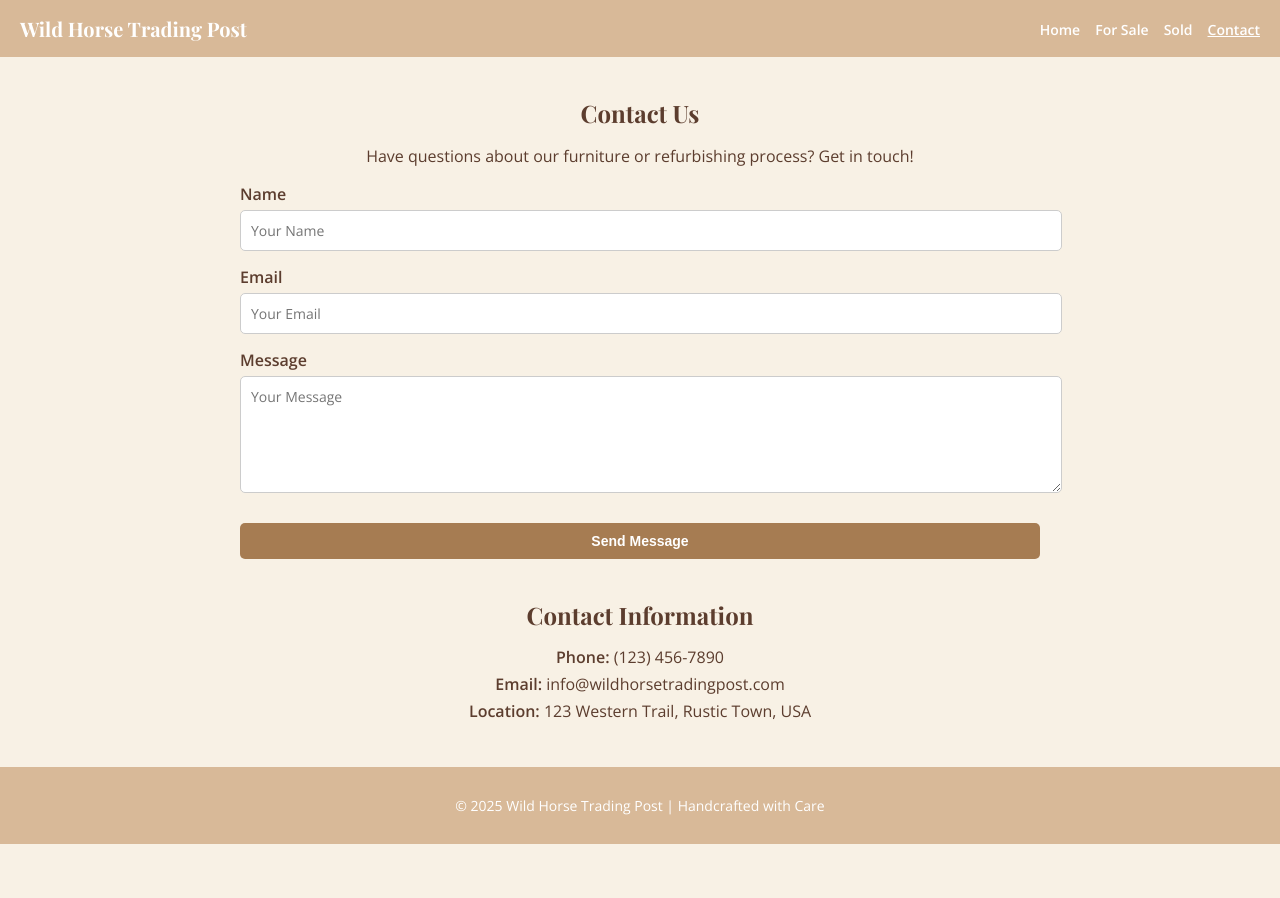
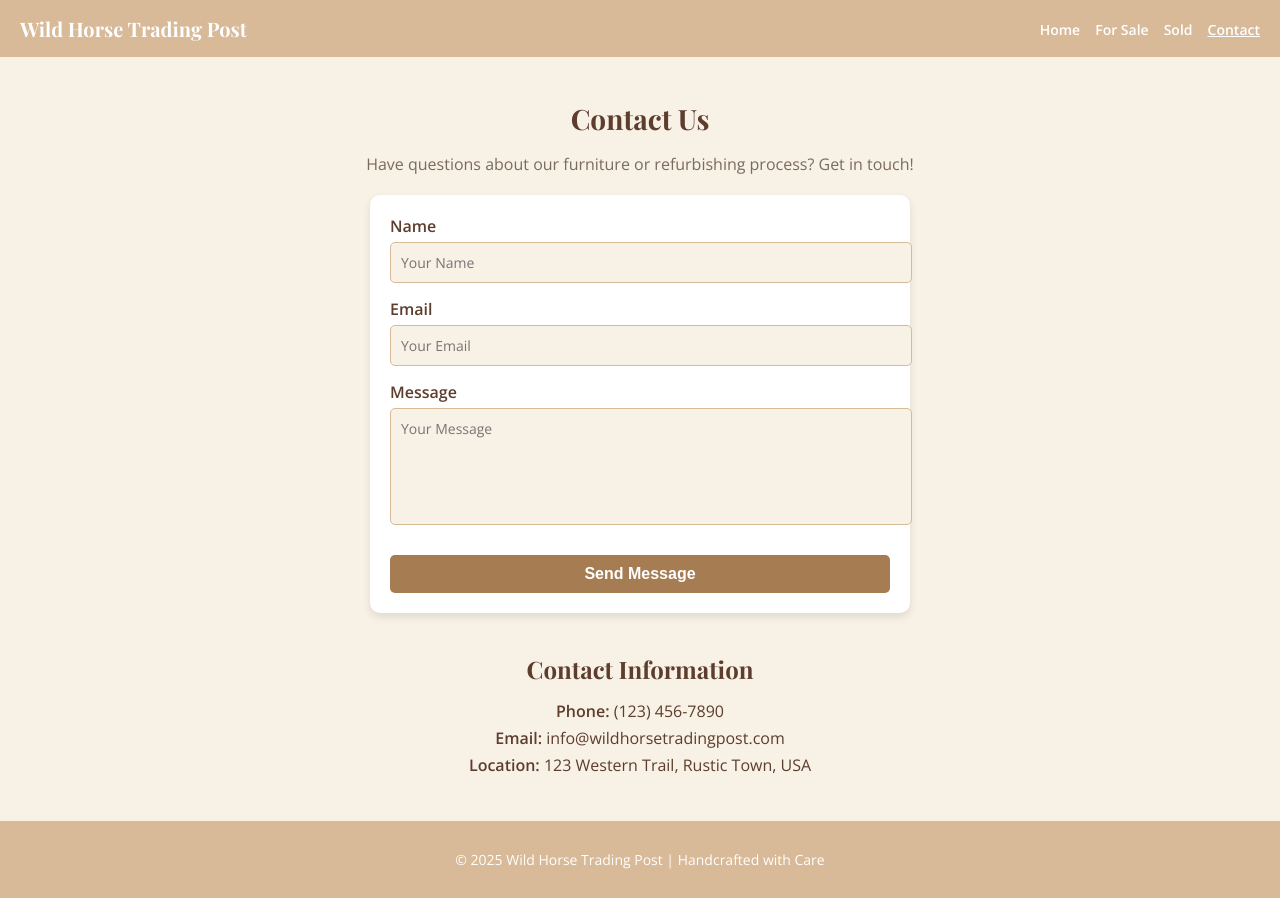
Before and after one commit to GarlicRot/Wild-Horse-Trading-Post, a plain HTML site: page contact.html in a window 1280 px wide. Before the commit the page ends 844 px from the top, so only its background shows below. Drawn offline with nearby package versions, Linux system fonts and the light colour scheme.

Commit message:
Update styles.css

```diff
--- a/styles.css
+++ b/styles.css
@@ -156,14 +156,26 @@ main {
 
 .contact-form h1 {
     font-family: 'Playfair Display', serif;
-    margin-bottom: 10px;
-    font-size: 24px;
+    margin-bottom: 15px;
+    font-size: 28px;
+}
+
+.contact-form p {
+    margin-bottom: 20px;
+    font-size: 16px;
+    color: #7B6B5E;
 }
 
 .contact-form form {
     display: flex;
     flex-direction: column;
     gap: 15px;
+    max-width: 500px;
+    margin: 0 auto;
+    background-color: #fff;
+    padding: 20px;
+    border-radius: 10px;
+    box-shadow: 0px 4px 8px rgba(0, 0, 0, 0.1);
 }
 
 .form-group {
@@ -174,15 +186,27 @@ label {
     display: block;
     font-weight: bold;
     margin-bottom: 5px;
+    color: #5C3D2E;
 }
 
 input, textarea {
     width: 100%;
     padding: 10px;
-    border: 1px solid #ccc;
+    border: 1px solid #D8B998;
     border-radius: 5px;
     font-family: 'Open Sans', sans-serif;
     font-size: 14px;
+    background-color: #F8F1E5;
+    transition: border-color 0.3s ease;
+}
+
+input:focus, textarea:focus {
+    border-color: #A67C52;
+    outline: none;
+}
+
+textarea {
+    resize: none;
 }
 
 button {
@@ -193,7 +217,8 @@ button {
     border-radius: 5px;
     font-weight: bold;
     cursor: pointer;
-    font-size: 14px;
+    font-size: 16px;
+    transition: background-color 0.3s ease;
 }
 
 button:hover {
@@ -209,9 +234,11 @@ button:hover {
 .contact-info h2 {
     font-family: 'Playfair Display', serif;
     margin-bottom: 15px;
+    font-size: 24px;
 }
 
 .contact-info p {
     margin: 5px 0;
     font-size: 16px;
+    color: #5C3D2E;
 }
```
